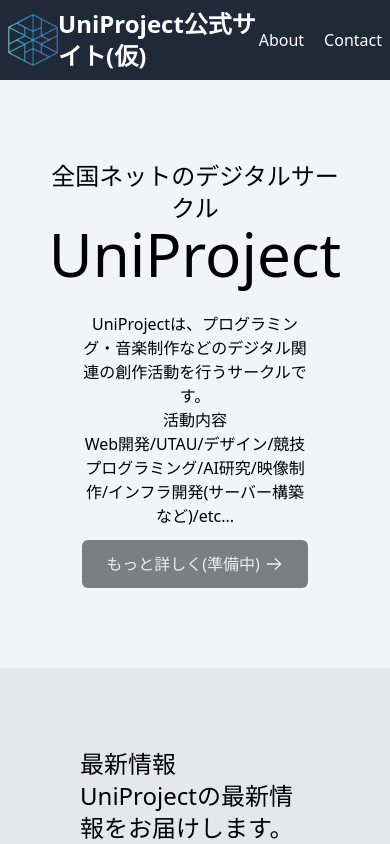
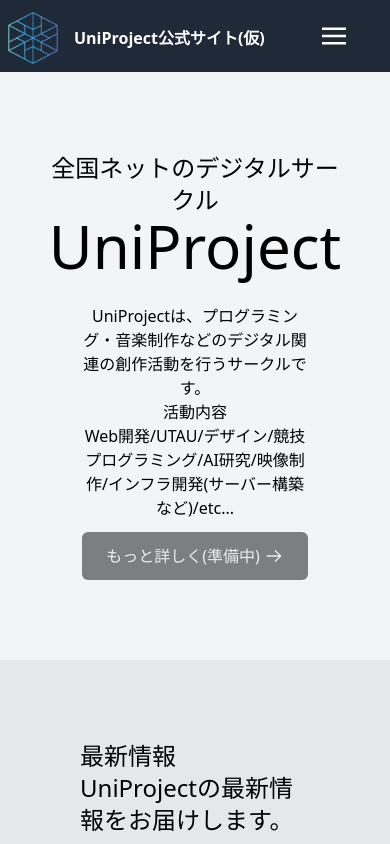
Before and after one commit to UniPro-tech/UniPro-site, a Next.js app: page / in a window 390 px wide. Shown: the top 844 px of the page. Built offline with nearby package versions, Linux system fonts and the light colour scheme.

Commit message:
:recycle: ヘッダーのハンバーガー化でフレキシブル化

```diff
--- a/src/app/layout.tsx
+++ b/src/app/layout.tsx
@@ -4,6 +4,7 @@
 import Logo from "@/img/UniPro_Logo.webp";
 import { GoogleAnalytics } from "@next/third-parties/google";
 import Head from "next/head";
+import Hamburger from "@/components/hamburger";
 
 const inter = Inter({ subsets: ["latin"] });
 
@@ -20,15 +21,18 @@
       <GoogleAnalytics gaId={"G-TZR9JVPWMG"} />
       <body className="w-full">
         <header className="bg-gray-800 text-white w-full">
-          <nav className="flex items-center justify-between p-2">
+          <nav className="hidden lg:flex items-center justify-between p-2">
             <a href="/">
-              <h1 className="text-2xl font-bold flex items-center">
+              <h1 className="lg:text-2xl font-bold space-x-4 flex items-center">
                 <Image
                   src={Logo}
                   alt="UniProject's Logo"
                   width={50}
                   height={50}
-                />UniProject公式サイト(仮)
+                />
+                <div>
+                  UniProject公式サイト(仮)
+                </div>
               </h1>
             </a>
             <ul className="flex right-4 text-right space-x-5">
@@ -40,6 +44,7 @@
               </li>
             </ul>
           </nav>
+          <Hamburger />
         </header>
         {children}
         <footer className="p-4 bg-gray-800 text-white text-center w-full">
--- /dev/null
+++ b/src/components/NavLinks.tsx
@@ -0,0 +1,43 @@
+"use client";
+import Link from "next/link";
+import { usePathname } from "next/navigation";
+
+type PropsType = {
+    propClass?: string;
+    setIsMenuOpen?: (arg0: boolean) => void;
+};
+
+const NavLinks = ({ propClass, setIsMenuOpen }: PropsType) => {
+    const currentPath = usePathname();
+
+    const links = [
+        { label: "ABOUT", href: "/about" },
+        { label: "CONTACT", href: "/contact" }
+    ];
+
+    return (
+        <div
+            className={`flex gap-3 mx-3 max-[899px]:flex-col max-[899px]:text-white
+      max-[899px]:gap-9 max-[767px]:w-[fit-content] max-[767px]:last:w-[70%] ${propClass}`}
+        >
+            {links
+                .map((link) => (
+                    <Link
+                        //? Close hamburger menu
+                        onClick={() => setIsMenuOpen && setIsMenuOpen(false)}
+                        href={link.href}
+                        className={`w-[fit-content] hover:bg-slate-700 hover:text-primary/60 px-3 py-1 rounded-md text-sm font-medium cursor-pointer text-[1.1rem]
+            ${currentPath == link.href
+                                ? "bg-slate-700 cursor-default shadow-1 text-primary/70 hover:text-primary/60 "
+                                : ""
+                            }`}
+                        key={link.label}
+                    >
+                        {link.label}
+                    </Link>
+                ))}
+        </div>
+    );
+};
+
+export default NavLinks;
--- /dev/null
+++ b/src/components/hamburger.tsx
@@ -0,0 +1,99 @@
+"use client";
+import { useState } from "react";
+import Link from "next/link";
+import NavLinks from "@/components/NavLinks";
+import Image from "next/image";
+import Logo from "@/img/UniPro_Logo.webp";
+
+const Hamburger = () => {
+    const [isMenuOpen, setIsMenuOpen] = useState(false);
+    return (
+        <nav className="relative z-10 pr-8 pl-2 py-2 flex justify-between items-center text-slate-950 min-[900px]:hidden ">
+            <Link href="/">
+                <div className="text-3xl font-bold leading-none">
+                    <div
+                        className="textShadow_wt mt-4 text-white font-bold text-nowrap max-[1000px]:text-[2.4rem]
+          max-[768px]:text-[1rem] max-[768px]:mt-2 max-[480px]:text-[1rem] max-[480px]:mt-1 "
+                    >
+                            <h1 className="font-bold flex space-x-4 items-center">
+                                <Image
+                                    src={Logo}
+                                    alt="UniProject's Logo"
+                                    width={50}
+                                    height={50}
+                            />
+                            <div>
+                                UniProject公式サイト(仮)
+                            </div>
+                            </h1>
+                    </div>
+                </div>
+            </Link>
+            <button
+                className="navbar-burger flex items-center text-white p-3 flex-row-reverse flex-grow"
+                onClick={() => setIsMenuOpen(!isMenuOpen)}
+            >
+                <svg
+                    className="block h-6 w-6 fill-current"
+                    viewBox="0 0 20 20"
+                    xmlns="http://www.w3.org/2000/svg"
+                >
+                    <title>Mobile menu</title>
+                    <path d="M0 3h20v2H0V3zm0 6h20v2H0V9zm0 6h20v2H0v-2z"></path>
+                </svg>
+            </button>
+            <div
+                className={`${isMenuOpen ? "flex" : "hidden"} absolute top-1/2 left-1/2 transform -translate-y-1/2 -translate-x-1/2 lg:flex lg:mx-auto lg:items-center lg:w-auto lg:space-x-6`}
+            ></div>
+            {isMenuOpen && (
+                <div className="navbar-menu relative z-50">
+                    <div
+                        className="navbar-backdrop fixed inset-0 bg-neutral-800 opacity-75"
+                        onClick={() => setIsMenuOpen(false)}
+                    ></div>
+                    <div className="fixed top-0 left-0 bottom-0 flex flex-col w-4/6 max-w-sm py-6 px-6 bg-neutral-950/90 overflow-y-auto">
+                        {/* Logo & Close button */}
+                        <div className="flex items-center mb-8">
+                            <Link href="/">
+                                <div className="mr-auto text-3xl font-bold leading-none">
+                                    <div className="textShadow_wt text-white text-[2.2rem] font-bold text-nowrap max-[1000px]:text-[1.4rem] ">
+                                        <h1 className="font-bold flex space-x-1 items-center">
+                                            <Image
+                                                src={Logo}
+                                                alt="UniProject's Logo"
+                                                width={50}
+                                                height={50}
+                                            />
+                                            <div>
+                                                UniProject
+                                            </div>
+                                        </h1>
+                                    </div>
+                                </div>
+                            </Link>
+                            <button
+                                className="navbar-close ml-14"
+                                onClick={() => setIsMenuOpen(false)}
+                            >
+                                <svg
+                                    className="h-6 w-6 text-gray-400 cursor-pointer hover:text-gray-500"
+                                    xmlns="http://www.w3.org/2000/svg"
+                                    fill="none"
+                                    viewBox="0 0 24 24"
+                                    stroke="currentColor"
+                                >
+                                    <path d="M6 18L18 6M6 6l12 12"></path>
+                                </svg>
+                            </button>
+                        </div>
+                        <div>
+                            <NavLinks setIsMenuOpen={setIsMenuOpen} />
+                        </div>
+                    </div>
+                </div>
+            )}
+        </nav>
+    );
+};
+
+export default Hamburger;
```
